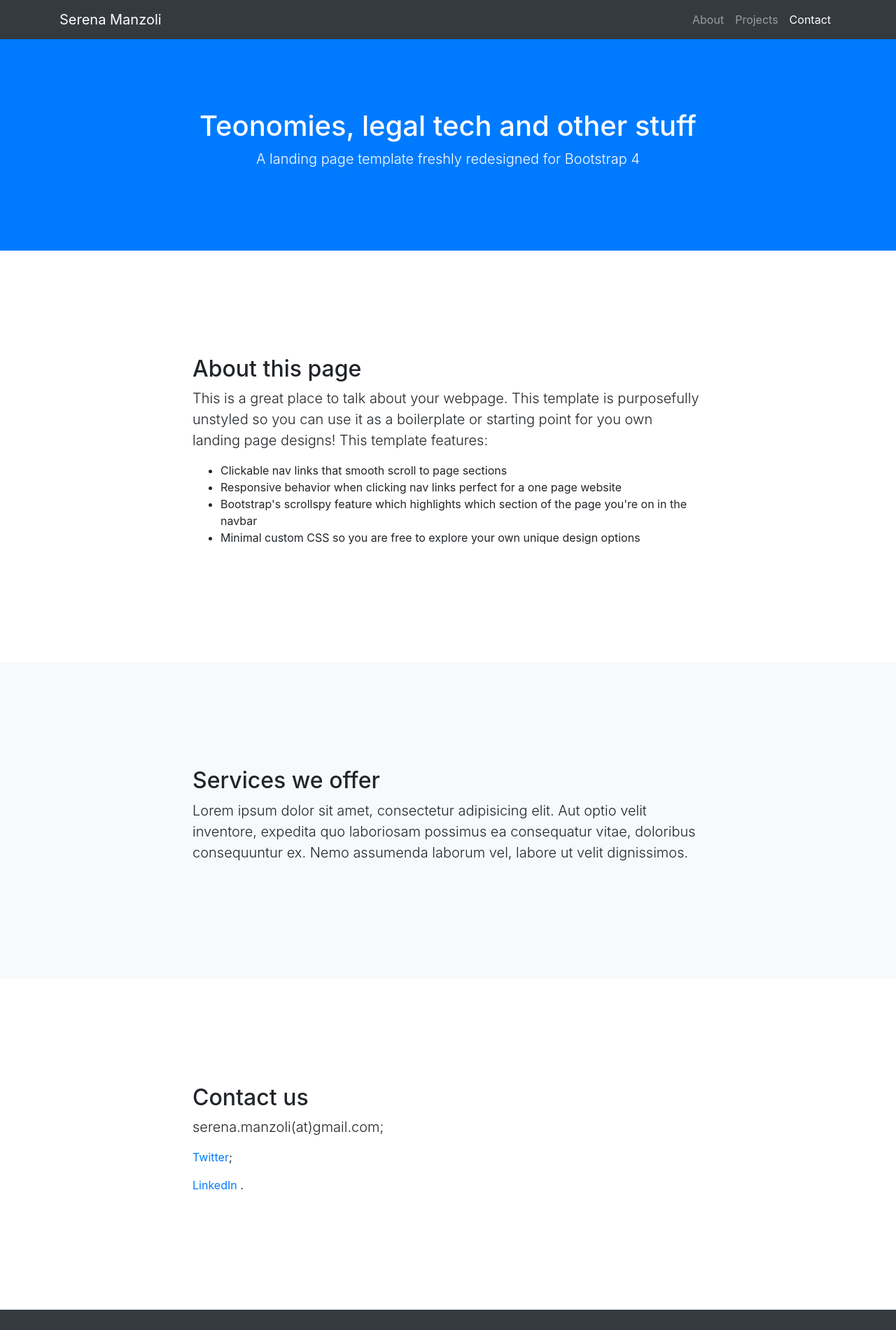
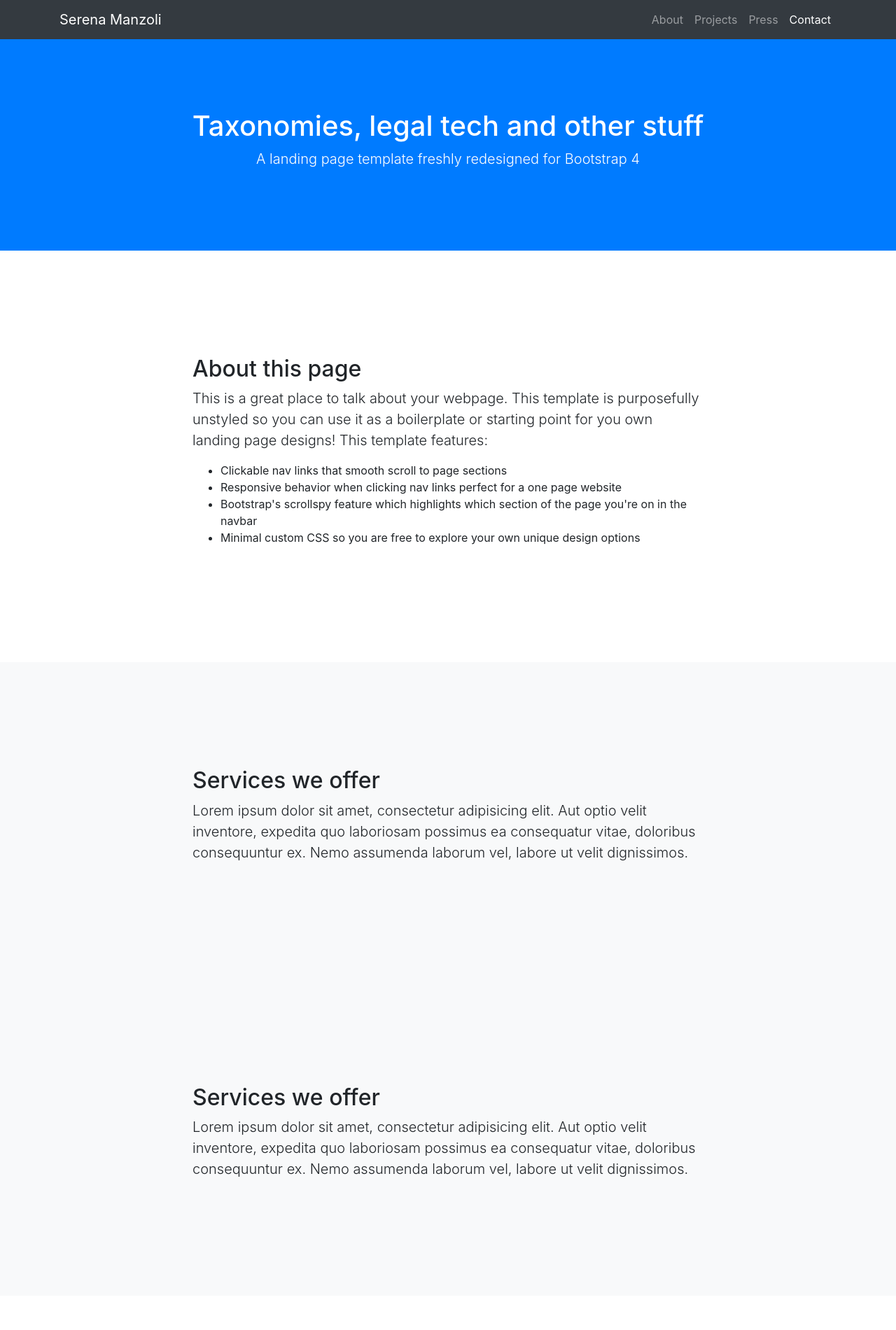
Before and after one commit to SquareLaw/squarelaw.github.io, a website with bundled scripts: page index.html in a window 1280 px wide. Shown: the top 1900 px of the page at 70% size. Built offline with nearby package versions, Linux system fonts and the light colour scheme.

Commit message:
Update index.html

```diff
--- a/index.html
+++ b/index.html
@@ -35,6 +35,9 @@
           <li class="nav-item">
             <a class="nav-link js-scroll-trigger" href="#services">Projects</a>
           </li>
+           <li class="nav-item">
+            <a class="nav-link js-scroll-trigger" href="#press">Press</a>
+          </li>
           <li class="nav-item">
             <a class="nav-link js-scroll-trigger" href="#contact">Contact</a>
           </li>
@@ -45,7 +48,7 @@
 
   <header class="bg-primary text-white">
     <div class="container text-center">
-      <h1>Teonomies, legal tech and other stuff</h1>
+      <h1>Taxonomies, legal tech and other stuff</h1>
       <p class="lead">A landing page template freshly redesigned for Bootstrap 4</p>
     </div>
   </header>
@@ -78,14 +81,25 @@
     </div>
   </section>
 
+   <section id="press" class="bg-light">
+    <div class="container">
+      <div class="row">
+        <div class="col-lg-8 mx-auto">
+          <h2>Services we offer</h2>
+          <p class="lead">Lorem ipsum dolor sit amet, consectetur adipisicing elit. Aut optio velit inventore, expedita quo laboriosam possimus ea consequatur vitae, doloribus consequuntur ex. Nemo assumenda laborum vel, labore ut velit dignissimos.</p>
+        </div>
+      </div>
+    </div>
+  </section>
+
   <section id="contact">
     <div class="container">
       <div class="row">
         <div class="col-lg-8 mx-auto">
           <h2>Contact us</h2>
           <p class="lead">serena.manzoli(at)gmail.com;</p>
-          <p> <a href="https:twitter.com/squarelaw"> Twitter</a>; <p>
-          <p> <a href="https://linkedin.com/serenamanzoli">LinkedIn </a>. </p>
+          <p> <a href="https://twitter.com/squarelaw"> Twitter</a>; <p>
+          <p> <a href="https://www.linkedin.com/in/serenamanzoli/">LinkedIn </a>. </p>
         </div>
       </div>
     </div>
```
